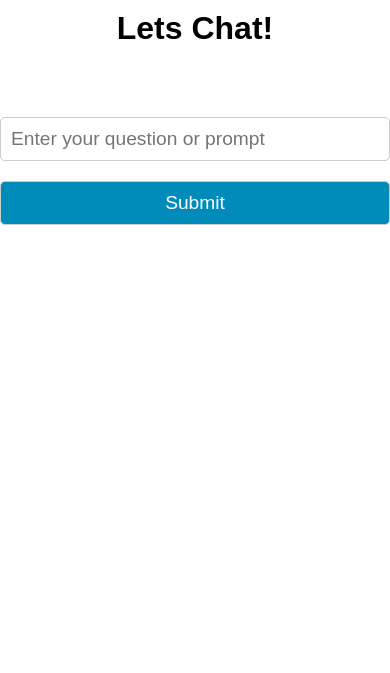
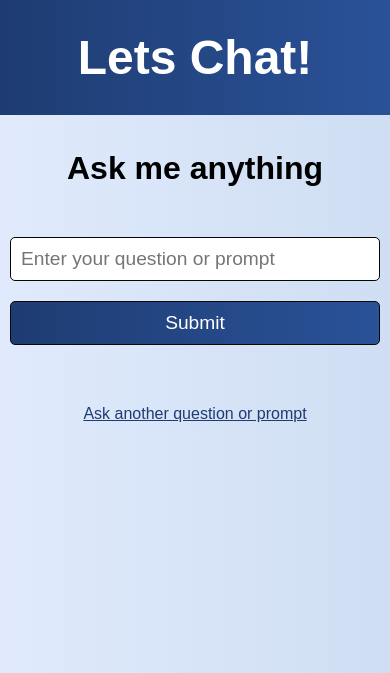
Before and after one commit to Riantom/ChatGPT_Flask_WebApp, a Flask app: page / in a window 390 px wide. Shown: the top 673 px of the page. Run offline with Flask 3, Linux system fonts and the light colour scheme.

Commit message:
added sessions, better ui and  updated tests

```diff
--- a/app.py
+++ b/app.py
@@ -1,37 +1,47 @@
-from flask import Flask, render_template, request
+from flask import Flask, render_template, request, session
 import openai
+import uuid
 import key
 openai.api_key = key.API_KEY
 app = Flask(__name__)
-global messages
-# To give gpt an initial context
-messages = [{'role': 'system', 'content': 'Give response using the context given'}, {
-    'role': 'assistant', 'content': 'What is your question or prompt?'}]
+app.secret_key = 'secret_riantom'
+app.config['SESSION_TYPE'] = 'filesystem'
+# define the Flask app routes
 
 
-def gpt_response(message):
+def gpt_response(message, session_id):
+    messages = session.get(session_id, [{'role': 'system', 'content': 'Give response using the context given'}, {
+                           'role': 'assistant', 'content': 'What is your question or prompt?'}])  # Retrieve the context for the session ID
     prompt = {'role': 'user', 'content': message}
     messages.append(prompt)  # to get responses with context
     completion = openai.ChatCompletion.create(
         model="gpt-3.5-turbo", messages=messages)
     if completion.choices[0].message != None:
         messages.append(dict(completion.choices[0].message))
+        # Store the updated context for the session ID
+        session[session_id] = messages
         return completion.choices[0].message['content']
     else:
         return 'Failed to Generate response!'
 
-# define the Flask app routes
-
 
 @app.route("/")
 def index():
+    if 'session_id' not in session:
+        # Generate a new session ID if it doesn't exist
+        session['session_id'] = str(uuid.uuid4())
     return render_template("index.html")
 
 
 @app.route("/result", methods=["POST"])
 def result():
     message = request.form['message']
-    response = gpt_response(message)
+    if session:
+        session_id = session['session_id']
+    else:
+        # for testing to work for the result only
+        session_id = request.args.get('session_id')
+    response = gpt_response(message, session_id)
     return render_template('result.html', message=message, response=response)
 
 
--- a/static/style.css
+++ b/static/style.css
@@ -6,17 +6,41 @@ body {
     font-family: Arial, sans-serif;
     margin: 0;
     padding: 0;
+    background-image: linear-gradient(to right, #e0eafc 0%, #cfdef3 100%);
 }
 
-h1,
-h2 {
+header {
+    display: flex;
+    justify-content: center;
+    align-items: center;
+    padding: 10px;
+    color: white;
+    font-size: 1.5em;
+    position: fixed;
+    top: 0;
+    left: 0;
+    width: 100%;
+    z-index: 1;
+    background-image: linear-gradient(to right, #1e3c72 0%, #2a5298 100%);
+}
+
+.container {
+    max-width: 800px;
+    margin: 80px auto 0;
+    padding: 20px;
+}
+
+h1 {
     margin: 0;
-    padding: 10px;
+    padding: 20px;
     text-align: center;
+    font-size: 1.5em;
+    font-weight: bold;
 
 }
 
-form {
+form,
+.form {
     display: flex;
     flex-direction: column;
     justify-content: center;
@@ -27,34 +51,69 @@ form {
 
 label,
 input,
-button {
+button,
+.prompt,
+p {
     font-size: 1.2em;
     margin: 10px;
     padding: 10px;
     width: 100%;
     max-width: 500px;
-    border: 1px solid #ccc;
+    border: 1px solid #060606;
     border-radius: 5px;
+
+
+}
+
+.prompt {
+    background-image: linear-gradient(to right, #1e3c72 0%, #2a5298 100%);
+    background-size: auto;
+    color: white;
+    text-align: center;
 }
 
 button {
-    background-color: #008CBA;
+    background-image: linear-gradient(to right, #1e3c72 0%, #2a5298 100%);
+    background-size: auto;
     color: white;
     cursor: pointer;
 }
 
 button:hover {
-    background-color: #007DAB;
+    background-image: linear-gradient(to right, #2e57a3 0%, #366ac4 100%);
+
 }
 
 p {
     margin: 0;
     padding: 10px;
     text-align: center;
+    background-color: #ffffff;
 }
 
 a {
     display: block;
     text-align: center;
     margin-top: 50px;
+    color: #1e3c72;
 }
+
+@media only screen and (max-width: 768px) {
+    .container {
+        margin-top: 120px;
+        padding: 10px;
+    }
+
+    h1 {
+        font-size: 2em;
+    }
+
+    form {
+        margin: 20px auto;
+    }
+
+    /* Header */
+    header {
+        background-image: linear-gradient(to right, #1e3c72 0%, #2a5298 100%);
+    }
+}
--- a/templates/index.html
+++ b/templates/index.html
@@ -2,16 +2,27 @@
 <html>
 
 <head>
-    <title>Home</title>
+    <title>Let's Chat!</title>
+    <meta name="viewport" content="width=device-width, initial-scale=1.0">
     <link rel="stylesheet" href="{{ url_for('static', filename='style.css') }}">
 </head>
 
 <body>
-    <h1>Lets Chat!</h1>
-    <form method="POST" action="/result">
-        <input type="text" name="message" id="message" placeholder="Enter your question or prompt" required>
-        <button type="submit">Submit</button>
-    </form>
+    <header>
+        <h1>Lets Chat!</h1>
+    </header>
+
+    <div class="container">
+        <h1>Ask me anything</h1>
+
+        <form method="POST" action="/result">
+            <input type="text" name="message" id="message" placeholder="Enter your question or prompt" required>
+            <button type="submit">Submit</button>
+        </form>
+
+        <a href="/">Ask another question or prompt</a>
+    </div>
+
     <script src="{{ url_for('static', filename='script.js') }}"></script>
 </body>
 
```
Also changed, not shown: templates/result.html (+15 -8 lines), test_app.py (+20 -7 lines).
